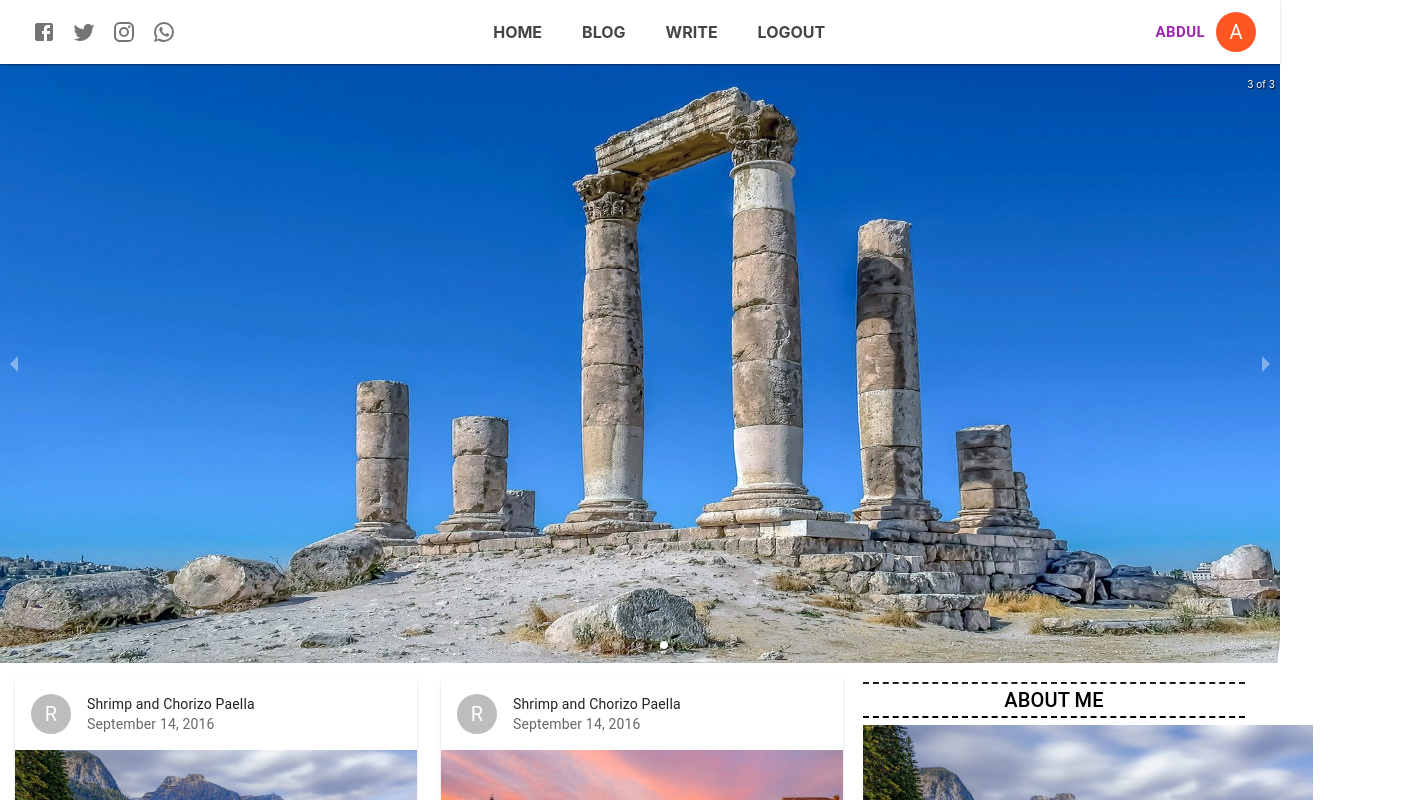
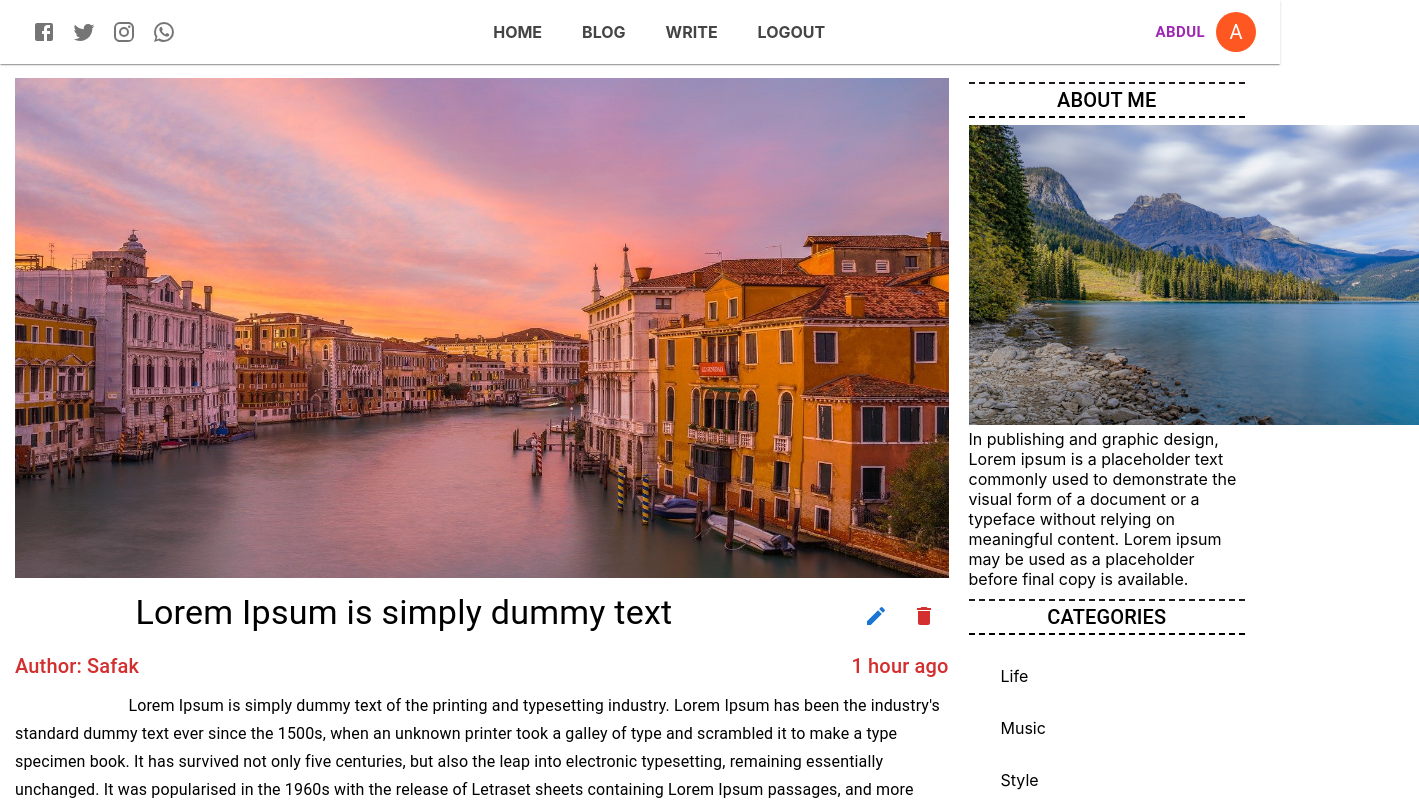
Before and after one commit to abdul20011997/react-blog-mern, a React (Create React App) app: page /singlepost in a window 1280 px wide. Shown: the top 800 px of the page, 1419 px wide, since content can reach past the window. Built offline with nearby package versions, Linux system fonts and the light colour scheme; the HTML template or start-up script is replaced by a standard one.

Commit message:
create page and detail page completed

```diff
--- a/package.json
+++ b/package.json
@@ -14,6 +14,8 @@
     "react": "^17.0.2",
     "react-dom": "^17.0.2",
     "react-responsive-carousel": "^3.2.21",
+    "react-router": "^5.2.1",
+    "react-router-dom": "^5.3.0",
     "react-scripts": "4.0.3",
     "web-vitals": "^1.1.2"
   },
--- a/src/App.js
+++ b/src/App.js
@@ -1,14 +1,21 @@
 import Topbar  from "./Topbar/Topbar";
 import Footer  from "./Footer/Footer";
 import Home from "./Pages/Home";
+import SinglePost from "./Pages/SinglePost";
+import Write from "./Pages/Write";
 
+import { BrowserRouter,Route } from "react-router-dom";
 
 function App() {
   return (
     <div>
+      <BrowserRouter>
         <Topbar/>
-        <Home/>
+        <Route path="/singlepost"><SinglePost/></Route>
+        <Route path="/write"><Write/></Route>
+        <Route path="/" exact><Home/></Route>
         <Footer/>
+        </BrowserRouter>
     </div>
   );
 }
--- /dev/null
+++ b/src/Pages/SinglePost.js
@@ -0,0 +1,49 @@
+import React from 'react'
+import Sidebar from "../Sidebar/Sidebar";
+import { Grid, Typography,IconButton} from '@mui/material';
+import DeleteIcon from '@mui/icons-material/Delete';
+import EditIcon from '@mui/icons-material/Edit';
+export default function SinglePost() {
+    return (
+        <div style={{marginTop:'43px'}}>
+            <Grid container spacing={2} style={{padding: '15px'}}>
+                <Grid  item md={9} xs={12} spacing={3}>
+                    <div><img src='./2.jpg' alt="singlepost" style={{width:'100%',height:'500px'}}/></div>
+                    <Grid container  style={{marginTop:'10px'}}>
+                            <Grid item md={10} xs={10} style={{textAlign:'center'}}>
+                                <Typography variant="h4" component="div">Lorem Ipsum is simply dummy text</Typography>
+                            </Grid>
+                            <Grid item md={2} xs={2} style={{textAlign:'right'}}>
+                            <IconButton color="primary" component="span" size="large">
+                                <EditIcon />
+                            </IconButton>
+                            <IconButton color="error" component="span" size="large">
+                                <DeleteIcon />
+                            </IconButton>
+
+                            </Grid>
+
+                    </Grid>
+                    <Grid container  style={{marginTop:'10px'}}>
+                            <Grid item md={10} xs={10}>
+                                <Typography variant="h6" component="div" color="error">Author: Safak</Typography>
+                            </Grid>
+                            <Grid item md={2} xs={2} style={{textAlign:'right'}}>
+                            <Typography variant="h6" component="div" color="error">1 hour ago</Typography>
+                            </Grid>
+
+                    </Grid>
+                    <Typography variant="subtitle1" component="div" style={{marginTop:'10px',textIndent:'3cm'}}>
+                        Lorem Ipsum is simply dummy text of the printing and typesetting industry. Lorem Ipsum has been the industry's standard dummy text ever since the 1500s, when an unknown printer took a galley of type and scrambled it to make a type specimen book. It has survived not only five centuries, but also the leap into electronic typesetting, remaining essentially unchanged. It was popularised in the 1960s with the release of Letraset sheets containing Lorem Ipsum passages, and more recently with desktop publishing software like Aldus PageMaker including versions of Lorem Ipsum.It is a long established fact that a reader will be distracted by the readable content of a page when looking at its layout. The point of using Lorem Ipsum is that it has a more-or-less normal distribution of letters, as opposed to using 'Content here, content here', making it look like readable English. Many desktop publishing packages and web page editors now use Lorem Ipsum as their default model text, and a search for 'lorem ipsum' will uncover many web sites still in their infancy. Various versions have evolved over the years, sometimes by accident, sometimes on purpose (injected humour and the like).
+                        Lorem Ipsum is simply dummy text of the printing and typesetting industry. Lorem Ipsum has been the industry's standard dummy text ever since the 1500s, when an unknown printer took a galley of type and scrambled it to make a type specimen book. It has survived not only five centuries, but also the leap into electronic typesetting, remaining essentially unchanged. It was popularised in the 1960s with the release of Letraset sheets containing Lorem Ipsum passages, and more recently with desktop publishing software like Aldus PageMaker including versions of Lorem Ipsum.It is a long established fact that a reader will be distracted by the readable content of a page when looking at its layout. The point of using Lorem Ipsum is that it has a more-or-less normal distribution of letters, as opposed to using 'Content here, content here', making it look like readable English. Many desktop publishing packages and web page editors now use Lorem Ipsum as their default model text, and a search for 'lorem ipsum' will uncover many web sites still in their infancy. Various versions have evolved over the years, sometimes by accident, sometimes on purpose (injected humour and the like).
+
+                    </Typography>
+                </Grid>
+                <Grid item md={3} xs={12} style={{padding:'10px 20px'}}>
+                <Sidebar/>
+                </Grid>
+            </Grid>
+
+        </div>
+    )
+}
--- /dev/null
+++ b/src/Pages/Write.js
@@ -0,0 +1,33 @@
+import React from 'react'
+import {  TextField,Button,Input,Typography} from '@mui/material';
+import { makeStyles} from '@mui/styles';
+import FileUploadIcon from '@mui/icons-material/FileUpload';
+import ArrowForwardIosIcon from '@mui/icons-material/ArrowForwardIos';
+const useStyle=makeStyles({
+    field:{
+        marginTop:'20',
+        maginBottom:'20',
+        display:'block'
+    }
+})
+export default function Write() {
+    const classes=useStyle();
+    return (
+        <div style={{marginTop:'60px',marginLeft:'25px',padding:'10px'}}>
+            <Typography variant="h4" component="div" color="secondary">Create Post</Typography>
+            <TextField required id="outlined-required" color="secondary" label="Title" style={{marginTop:'20px',marginBottom:'20px',display:'block'}} fullWidth/>
+            <TextField required id="outlined-required" color="secondary" label="Description" multiline fullWidth rows={4} style={{marginTop:'20px',marginBottom:'20px',display:'block'}}/>
+            <label htmlFor="contained-button-file" style={{marginTop:'20px',marginBottom:'20px',display:'block'}}>
+            <Input accept="image/*" id="contained-button-file" multiple type="file" style={{display:'none'}}/>
+            <Button variant="text" color="success" component="span" startIcon={<FileUploadIcon />} size="small" style={{textTransform:'capitalize'}}>
+                Upload Files
+            </Button>
+            </label>
+            <img src="./3.jpg" alt="pic" style={{height: '500px',borderRadius: '20px',display: 'block'}}/>
+            <Button variant="contained" color="success" style={{marginTop:'20px',marginBottom:'20px'}} endIcon={<ArrowForwardIosIcon/>}>
+                Send
+            </Button>
+
+        </div>
+    )
+}
```
Also changed, not shown: 1 other file (tests, documents, lock files or other folders).
